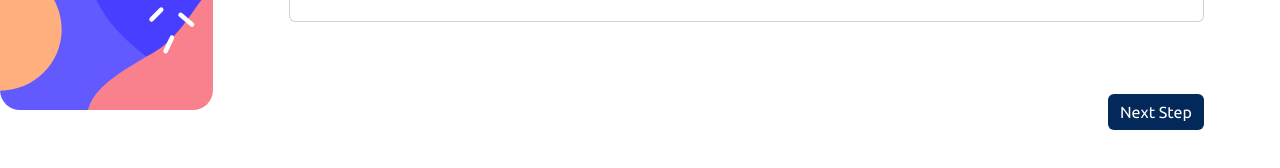
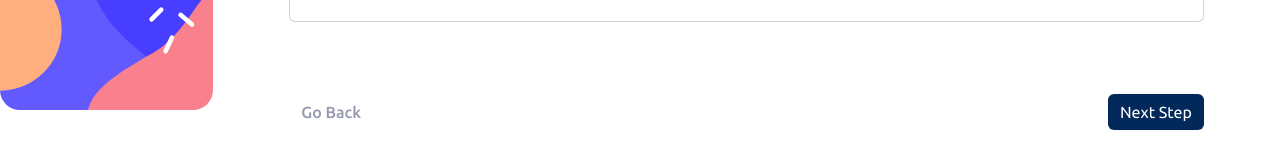
Before and after one commit to Rameswara-Rao/multi-step-form, a React (Vite) app: page / in a window 1280 px wide. Both pictures are taken after a click on the element 106 px from the left and 196 px from the top of the page. Shown: the part 410-578 px from the top of the page. Built offline with nearby package versions, Linux system fonts and the light colour scheme.

Commit message:
thank you page code check in

```diff
--- a/src/App.css
+++ b/src/App.css
@@ -9,10 +9,17 @@
 }
 
 .card-header--secondary-text {
-    color: var(--cool-gray);
-    font-size: 1rem;
-    margin-top: -13px;
-  }
+  color: var(--cool-gray);
+  font-size: 1rem;
+  margin-top: -13px;
+}
+
+.prev-step{
+  background-color: var(--white) !important;
+  font-weight: 500 !important;
+  color: var(--cool-gray) !important;
+  border: 0px !important;
+}
 
 @media (max-width: 576px) {
   .card-render {
--- a/src/App.jsx
+++ b/src/App.jsx
@@ -6,7 +6,8 @@ import AddOns from "./components/addOns/AddOns";
 import PersonalInfo from "./components/personalInfo/PersonalInfo";
 import SideNav from "./components/sideNav/SideNav";
 import { FormContext } from "./context/FormContext";
-import "./App.css"
+import "./App.css";
+import ThankYou from "./components/thankYou/ThankYou";
 
 const App = () => {
   const { step } = useContext(FormContext);
@@ -21,6 +22,8 @@ const App = () => {
         return <AddOns />;
       case 4:
         return <Summary />;
+      case 5:
+        return <ThankYou />;
       default:
         return <PersonalInfo />;
     }
--- a/src/components/addOns/AddOns.jsx
+++ b/src/components/addOns/AddOns.jsx
@@ -5,9 +5,9 @@ import "./AddOnsStyle.css";
 import { pickAddOnsData } from "../../utils/constants";
 
 const AddOns = () => {
-  const { formData, updateFormData, nextStep } = useContext(FormContext);
+  const { formData, updateFormData, nextStep, prevStep } =
+    useContext(FormContext);
   const [selectedAddOn, setSelectedAddOn] = useState(formData.addOns || []);
-
 
   const handleCheckboxChange = (event) => {
     const { id, checked } = event.target;
@@ -67,11 +67,14 @@ const AddOns = () => {
         );
       })}
 
-      <div className="text-end mt-5 pt-sm-4">
-        <Button onClick={handleSubmit} className="next-step">
+      <Stack direction="horizontal" className="mt-5 pt-sm-4">
+        <Button onClick={prevStep} className="prev-step">
+          Go Back
+        </Button>
+        <Button onClick={handleSubmit} className="next-step ms-auto">
           Next Step
         </Button>
-      </div>
+      </Stack>
     </div>
   );
 };
--- a/src/components/selectPlan/SelectPlan.jsx
+++ b/src/components/selectPlan/SelectPlan.jsx
@@ -1,4 +1,4 @@
-import { Card, Col, Row, Image, Form, Button } from "react-bootstrap";
+import { Card, Col, Row, Image, Form, Button, Stack } from "react-bootstrap";
 import { FormContext } from "../../context/FormContext";
 
 import "./SelectPlan.css";
@@ -6,7 +6,7 @@ import { useState, useContext } from "react";
 import { cardContent } from "../../utils/constants";
 
 const SelectPlan = () => {
-  const { formData, updateFormData, nextStep } = useContext(FormContext);
+  const { formData, updateFormData, nextStep, prevStep } = useContext(FormContext);
   const [plan, setPlan] = useState(formData?.selectPlan?.plan || "monthly");
   const [activePlan, setActivePlan] = useState(formData?.selectPlan?.activePlan||"");
 
@@ -92,15 +92,14 @@ const SelectPlan = () => {
         </Col>
       </Row>
 
-      <div className="text-end mt-5 pt-sm-4">
-        <Button
-          onClick={handleSubmit}
-          className="next-step"
-          disabled={activePlan ? false : true}
-        >
+      <Stack direction="horizontal" className="mt-5 pt-sm-4">
+        <Button onClick={prevStep} className="prev-step">
+          Go Back
+        </Button>
+        <Button onClick={handleSubmit} className="next-step ms-auto" disabled={activePlan ? false : true}>
           Next Step
         </Button>
-      </div>
+      </Stack>
     </div>
   );
 };
--- a/src/components/summary/Summary.jsx
+++ b/src/components/summary/Summary.jsx
@@ -1,19 +1,13 @@
 import { useContext, useEffect, useState } from "react";
 import { FormContext } from "../../context/FormContext";
-import { Card, Stack } from "react-bootstrap/";
+import { Card, Stack, Button } from "react-bootstrap/";
 import "./SummaryStyle.css";
 import { pickAddOnsData, cardContent } from "../../utils/constants";
 
 const Summary = () => {
-  const { formData, nextStep } = useContext(FormContext);
+  const { formData, nextStep, prevStep } = useContext(FormContext);
   const [primaryPlan, setPrimaryPlan] = useState({});
   const [addOnSummary, setAddOnSummary] = useState([]);
-  console.log(
-    cardContent.filter((e) => e.id === formData.selectPlan.activePlan)[0]
-  );
-  console.log(primaryPlan);
-
-  console.log(addOnSummary);
 
   useEffect(() => {
     setPrimaryPlan(
@@ -33,7 +27,7 @@ const Summary = () => {
         ? primaryPlan.priceYearly
         : primaryPlan.price;
 
-    const addOnPrice = addOnSummary.reduce((acc, curr) => {
+    const addOnPrice = addOnSummary?.reduce((acc, curr) => {
       const price =
         formData?.selectPlan.plan === "yearly"
           ? curr.addOnPriceYear
@@ -42,10 +36,15 @@ const Summary = () => {
       return acc + numericPrice;
     }, 0);
 
-    return addOnPrice + parseInt(primaryPlanPrice.replace(/[^\d]/g, ""), 10);
+    return (
+      (addOnPrice || 0) + parseInt(primaryPlanPrice?.replace(/[^\d]/g, ""), 10)
+    );
   };
 
-  calculateTotal();
+  const handleSubmit = (e) => {
+    e.preventDefault();
+    nextStep();
+  };
 
   return (
     <div>
@@ -72,7 +71,8 @@ const Summary = () => {
             </div>
           </Stack>
           <hr />
-          {addOnSummary?.map((data) => {
+          {addOnSummary &&
+            addOnSummary?.map((data) => {
               return (
                 <Stack
                   className="addon-text"
@@ -108,6 +108,15 @@ const Summary = () => {
           </p>
         </div>
       </Stack>
+
+      <Stack direction="horizontal" className="mt-5 pt-sm-4">
+        <Button onClick={prevStep} className="prev-step">
+          Go Back
+        </Button>
+        <Button onClick={handleSubmit} className="next-step ms-auto">
+          Next Step
+        </Button>
+      </Stack>
     </div>
   );
 };
--- a/src/components/thankYou/ThankYou.jsx
+++ b/src/components/thankYou/ThankYou.jsx
@@ -1,9 +1,17 @@
-import React from 'react'
+import { Image } from "react-bootstrap";
 
 const ThankYou = () => {
   return (
-    <div>ThankYou</div>
-  )
-}
+    <div className="text-center mt-5">
+      <Image src="/img/thankyou/icon-thank-you.svg" className="mt-lg-5" fluid />
+      <p className="card-header-text mt-4">Thank you!</p>
+      <p className="card-header--secondary-text mt-2">
+        Thanks for confirming your subscription! we hope you have fun using
+        platform. If you ever need support, please fell free to email us at
+        support@loremgaming.com
+      </p>
+    </div>
+  );
+};
 
-export default ThankYou
+export default ThankYou;
```
Also changed, not shown: public/img/thankyou/icon-thank-you.svg (added). Lines whose indentation alone changed are shown as unchanged.
